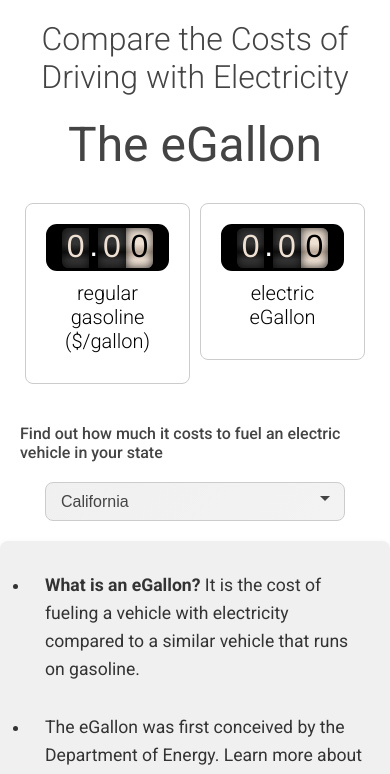
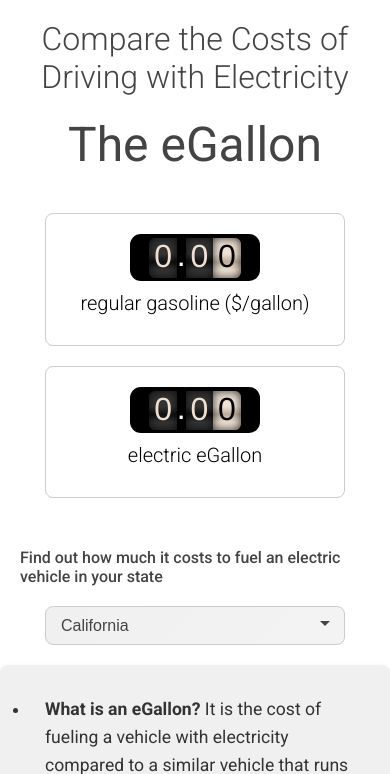
Before and after one commit to augiekazickas/augiekazickas.github.io, a PHP site: page / in a window 390 px wide. Shown: the part 43-817 px from the top of the page. Run offline with PHP 8.4, Linux system fonts and the light colour scheme.

Commit message:
Add files via upload

```diff
--- a/style.css
+++ b/style.css
@@ -186,6 +186,16 @@
         margin: 5px; /* Additional margin reduction on mobile */
         max-width: 100%; /* Allow full width */
     }
+
+    .container {
+        flex-direction: column; /* Stack containers vertically */
+        align-items: center; /* Center align the containers */
+    }
+    #Gasoline-Container, #Electric-Container {
+        width: 90%; /* Set a fixed width that works well on mobile */
+        max-width: 300px; /* Limit max width for readability */
+        margin: 10px 0; /* Add vertical space between the containers */
+    }
 }
 
 /* Dropdown Styling */
```
